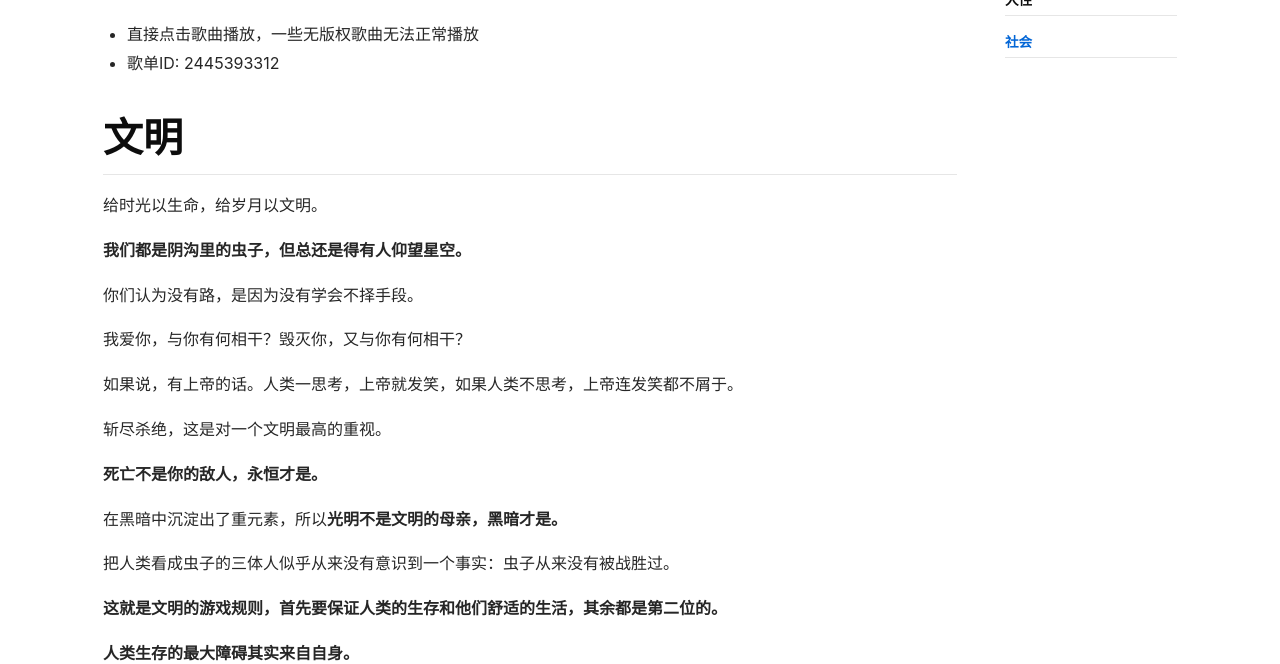
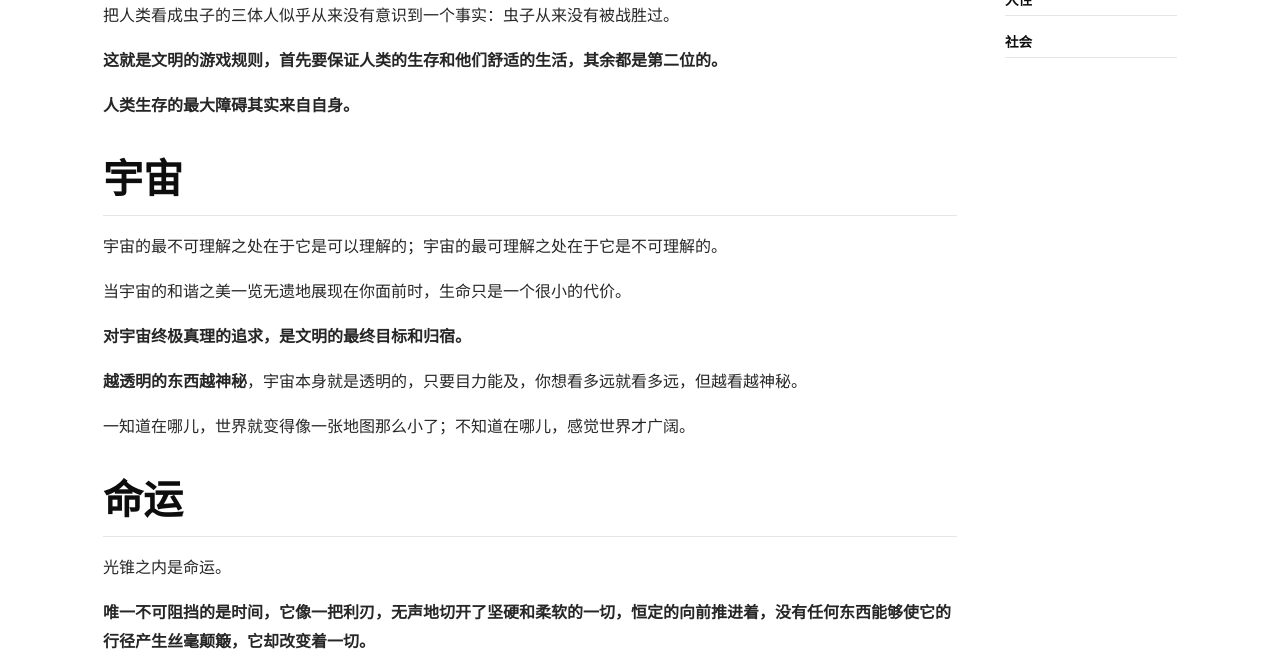
Before and after one commit to EricJin2002/EricJin2002.github.io, a Jekyll site: the page built from _posts/2020-04-03-Liu-Cixin.md, in a window 1280 px wide and 900 px high, scrolled down 1185 px, cut to the strip 236-900 px from the top of the window. Built offline with Jekyll 4.4.1, drawn with Linux system fonts in a browser that asks for light colours; nearby versions of some CDN libraries.

Commit message:
Update 2020-04-03-Liu-Cixin.md

```diff
--- a/_posts/2020-04-03-Liu-Cixin.md
+++ b/_posts/2020-04-03-Liu-Cixin.md
@@ -17,11 +17,6 @@
 >
 >夕阳静静地照着大戈壁，照着基地，红柳丛中传出几声鸟鸣，彷佛什么都没有发生过。
 <!--more-->
-
-<iframe frameborder="no" border="0" marginwidth="0" marginheight="0" width="360" height="450" src="//music.163.com/outchain/player?type=0&id=2445393312&auto=1&height=430"></iframe>
-
-* 直接点击歌曲播放，一些无版权歌曲无法正常播放
-* 歌单ID: 2445393312
 
 # 文明
 
@@ -131,3 +126,8 @@
 
 ---
 宇宙就是一座黑暗森林，每个文明都是带枪的猎人，像幽灵般潜行于林间，轻轻拨开挡路的树枝，竭力不让脚步发出一点儿声音，连呼吸都小心翼翼……他必须小心，因为林中到处都有与他一样潜行的猎人。如果他发现了别的生命，不管是不是猎人，不管是天使还是魔鬼，不管是娇嫩的婴儿还是步履蹒跚的老人，也不管是天仙般的少女还是天神般的男神，能做的只有一件事：开枪消灭之。在这片森林中，他人就是地狱，就是永恒的威胁，任何暴露自己存在的生命都将很快被消灭。这就是宇宙文明的图景，这就是对费米悖论的解释。
+
+---
+<iframe frameborder="no" border="0" marginwidth="0" marginheight="0" width="360" height="450" src="//music.163.com/outchain/player?type=0&id=4952627028&auto=1&height=430"></iframe>
+
+完整版歌单ID: 2445393312
```
